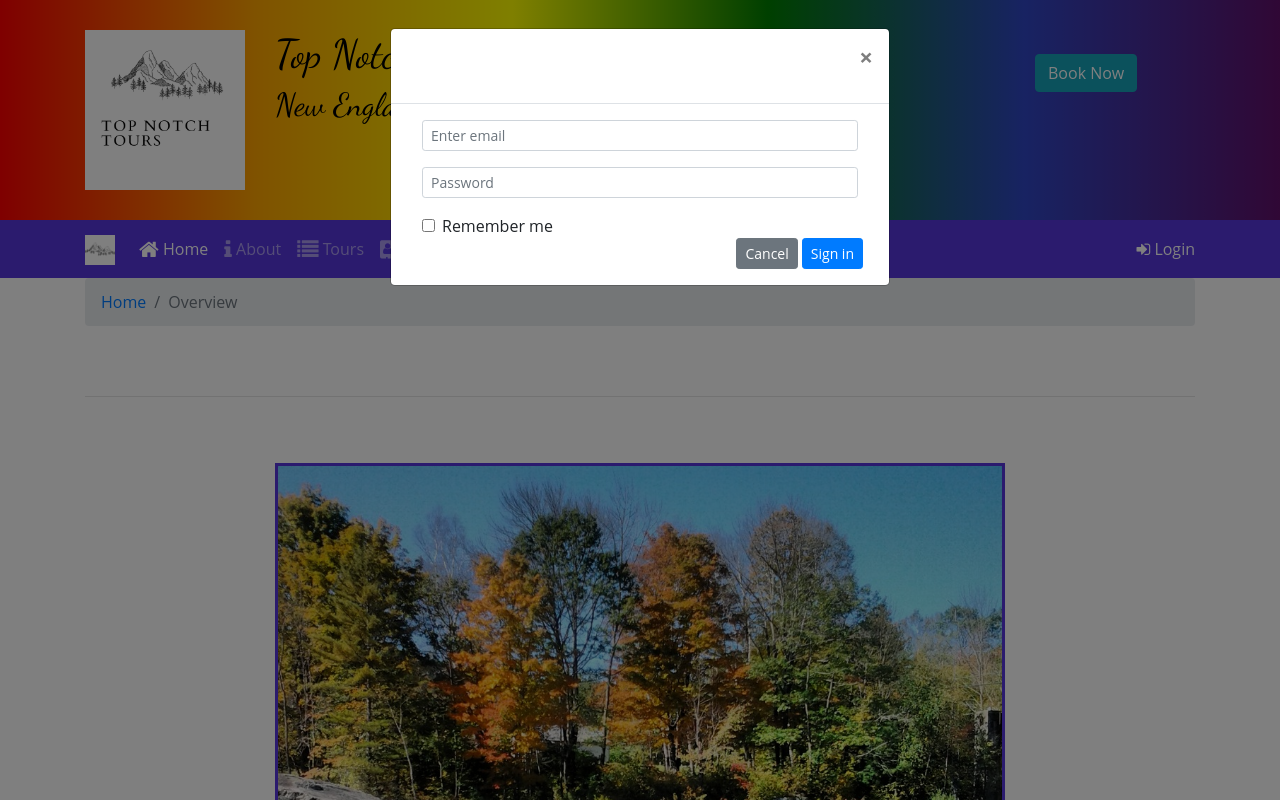
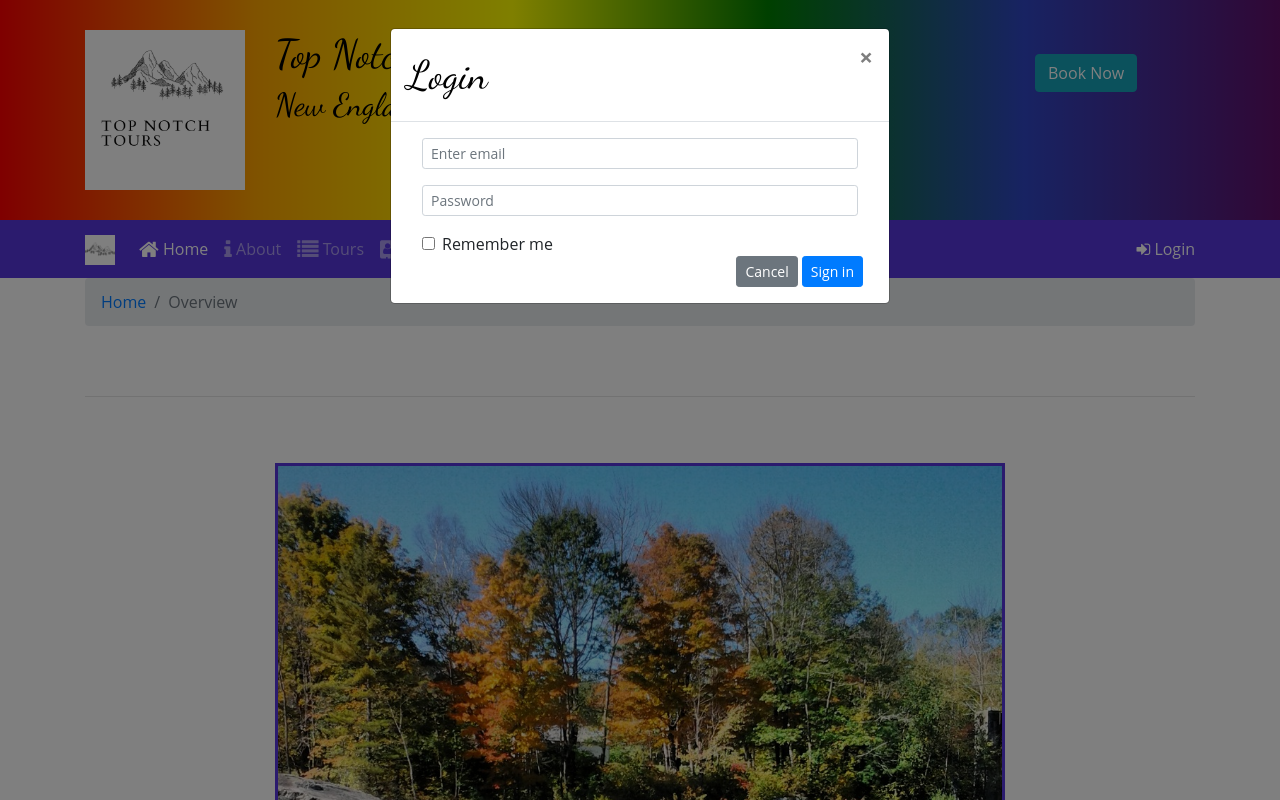
Before and after one commit to jwdaigneault/bootstrapPortfolio, a website: page index.html in a window 1280 px wide. Both pictures are taken after a click on the button "Login". Shown: the top 800 px of the page. Drawn offline with nearby package versions, Linux system fonts and the light colour scheme.

Commit message:
fix login text

```diff
--- a/index.html
+++ b/index.html
@@ -118,7 +118,7 @@
         <div class="modal-dialog" role="document">
             <div class="modal-content">
                 <div class="modal-header">
-                    <h3 class="modal-title">Login</h3>
+                    <h1 class="modal-title">Login</h1>
                     <button type="button" class="close" data-dismiss="modal">&times;</button>
                 </div>
                 <div class="modal-body">
```
